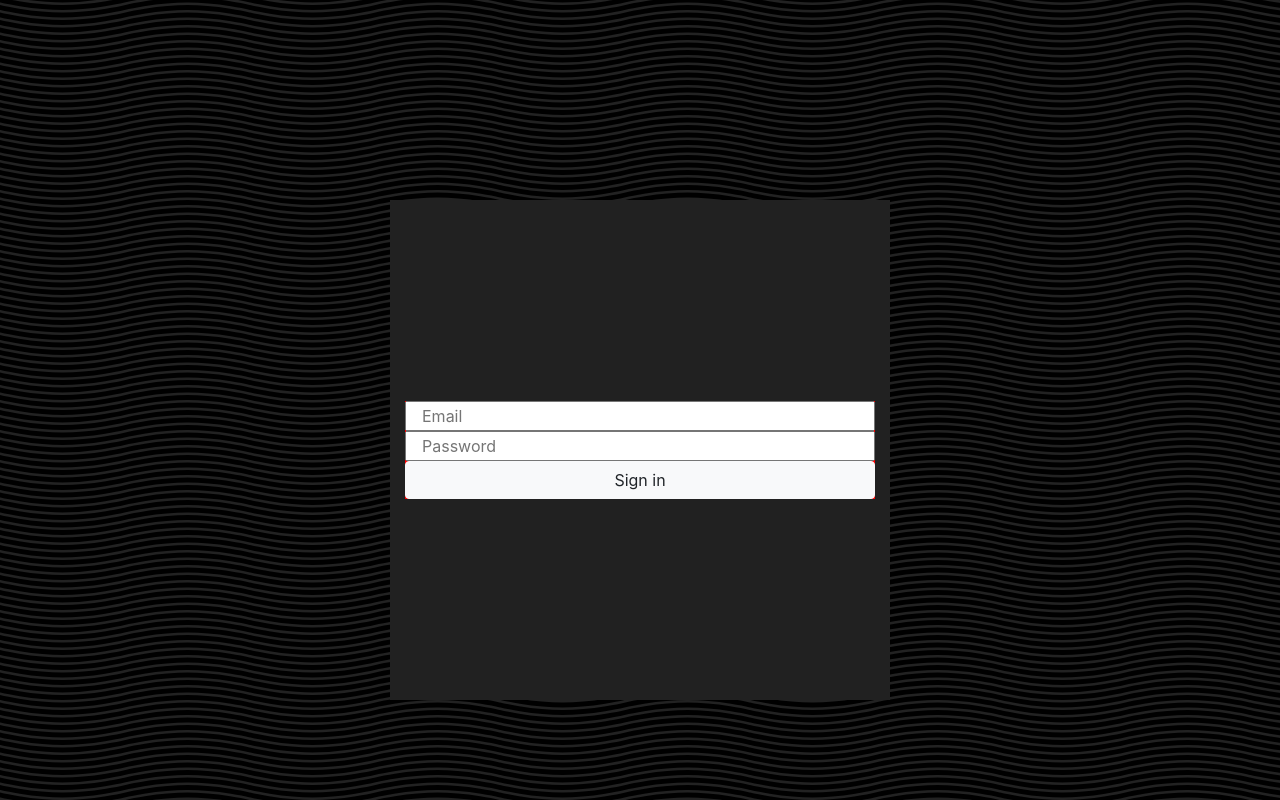
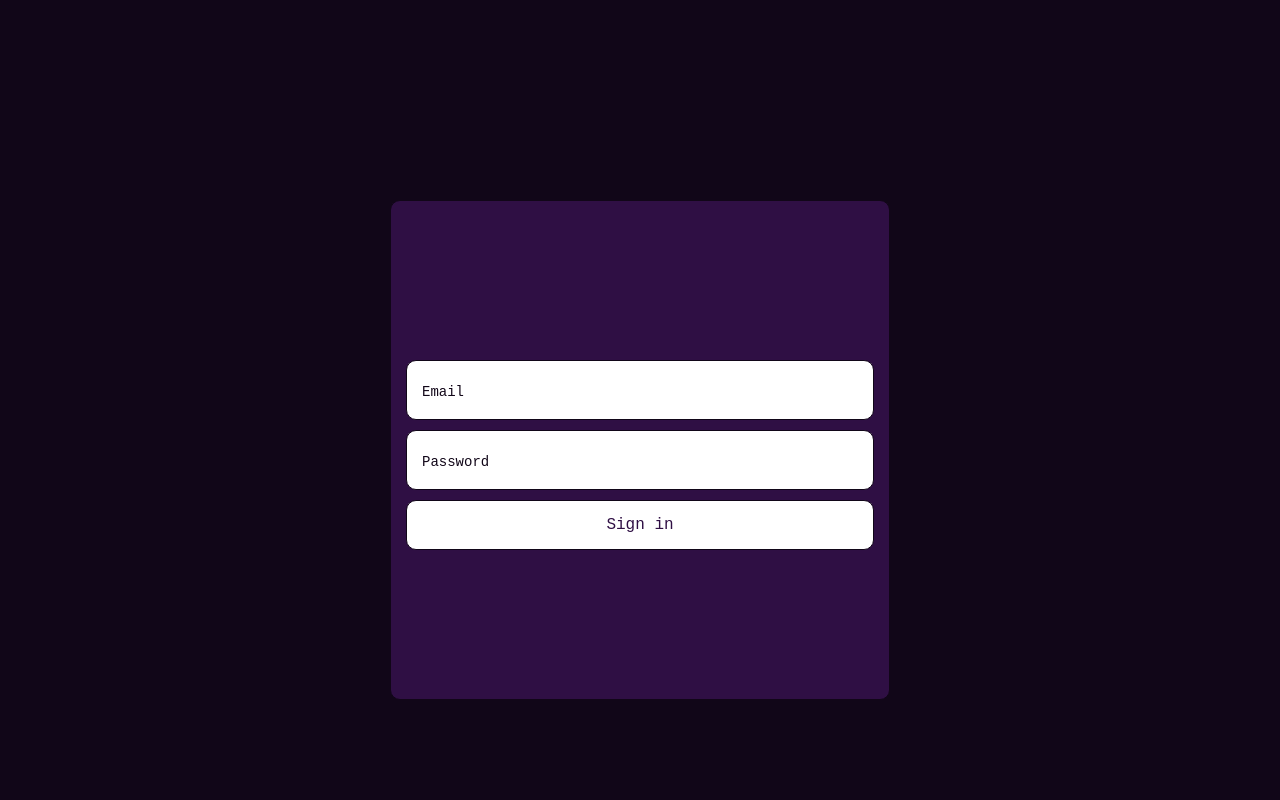
Before and after one commit to paulorodriguesdevcode/bhstore-app, a React (Create React App) app: page / in a window 1280 px wide. Built offline with nearby package versions, Linux system fonts and the light colour scheme.

Commit message:
feat: structure of login complete

```diff
--- a/src/components/InputLogin/index.tsx
+++ b/src/components/InputLogin/index.tsx
@@ -5,7 +5,6 @@ interface IInputProps extends React.InputHTMLAttributes<HTMLInputElement> {
   id: string
   name: string
   type: string
-  className?: string
 }
 
 const InputLogin: React.FC<IInputProps> = (props) => {
--- a/src/components/InputLogin/styles.scss
+++ b/src/components/InputLogin/styles.scss
@@ -1 +1,16 @@
 @import '../../../src/global.scss';
+
+.input-login{
+        color: $color-dark;
+        height: pxtorem(60px);
+        border: pxtorem(1px) solid $color-dark;
+        border-radius:pxtorem(10px);
+        margin-top: pxtorem(10px);
+
+        &::placeholder {
+          color: $color-dark;
+          font-family: $font-secondary;
+          font-size: pxtorem(14px);
+        }
+
+}
--- a/src/global.scss
+++ b/src/global.scss
@@ -2,3 +2,11 @@
 @function pxtorem($size) {
     @return ($size / 16px) * 1rem;
 }
+
+$color-dark: #110618;
+$color-almost-dark:  #1E0A2B;
+$color-soft:  #2F0F44;
+$color-almost-soft:  #3D1357;
+$color-brillant: #522B6B;
+
+$font-secondary:'Courier New', Courier, monospace;
--- a/src/pages/Login/index.tsx
+++ b/src/pages/Login/index.tsx
@@ -1,21 +1,28 @@
 import React from 'react'
 import { Form, Button } from 'react-bootstrap'
+import { useHistory } from 'react-router-dom'
 
 import InputLogin from '../../components/InputLogin'
 import './styles.scss'
 
 const Login: React.FC = () => {
+  const history = useHistory()
+
+  const handleOnSubmit = () => {
+    console.log('validar usuario')
+    history.replace('/home')
+  }
+
   return (
     <div className='container-fluid page-all '>
       <div className='main-content'>
-        <Form className='form-login col-md-12'>
-          <div className='items-form'>
+        <Form className='col-md-12' onSubmit={handleOnSubmit}>
           <InputLogin
             id='input-email'
             type='text'
             name='email'
             placeholder='Email'
-              className='col-md-12'
+            className='col-md-12 input-login'
           />
 
           <InputLogin
@@ -23,17 +30,16 @@ const Login: React.FC = () => {
             type='password'
             name='password'
             placeholder='Password'
-              className='col-md-12'
+            className='col-md-12 input-login'
           />
 
           <Button
-              className='btn-light col-md-12'
+            className='btn col-md-12 btn-sign-in'
             type='submit'
             variant='custom'
           >
             Sign in
           </Button>
-          </div>
         </Form>
       </div>
     </div>
--- a/src/pages/Login/styles.scss
+++ b/src/pages/Login/styles.scss
@@ -1,7 +1,7 @@
 @import '../../global.scss';
 
 .page-all{
-    background: #FFFFFF url("../../assets/background.svg") scroll ;
+    background: #110618   ;
     display: flex;
     align-items: center;
     justify-content: center;
@@ -11,22 +11,33 @@
 
 .main-content{
     margin-top:pxtorem(100px);
-    background-color: #212121;
+    background-color: $color-soft;
 
     display: flex;
     justify-content: center;
     align-items: center;
+    align-content: center;
 
     width:pxtorem(500px);
     height:pxtorem(500px);
 
-    .form-login{
-        display: flex;
-        flex-direction: column;
-        margin:100px;
+    border: pxtorem(1px) solid $color-dark;
+    border-radius:pxtorem(10px);
 
-        .items-form{
-            background-color: red;
+    .btn-sign-in{
+        margin-top: pxtorem(10px);
+        height: pxtorem(50px);
+        background-color: white;
+        color: $color-soft;
+        font-family: $font-secondary;
+        border: pxtorem(1px) solid $color-dark;
+        border-radius:pxtorem(10px);
+
+        &:hover{
+            background-color:$color-brillant;
+            color:white;
         }
+
     }
+
 }
```
Lines whose indentation alone changed are shown as unchanged.
